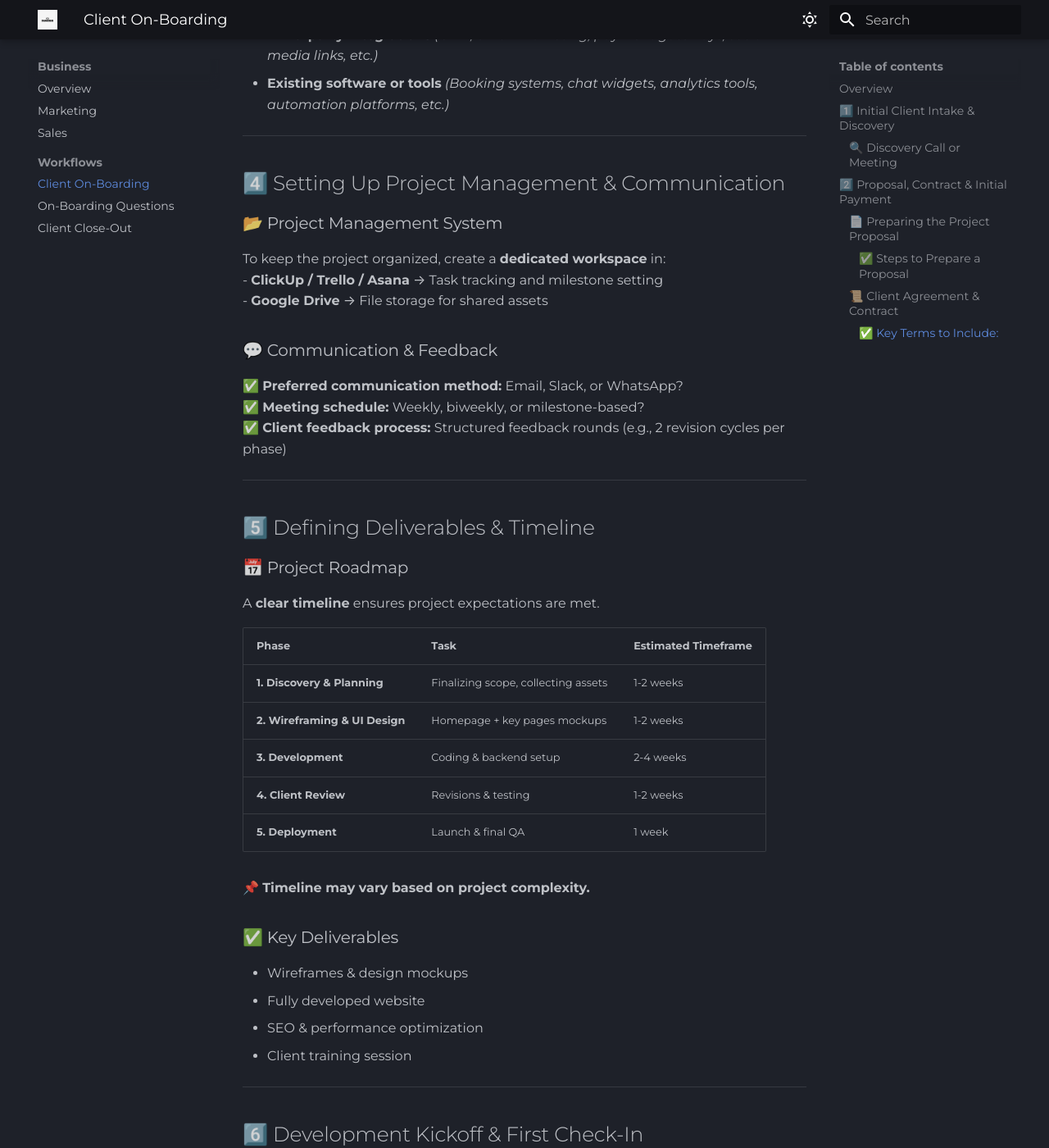
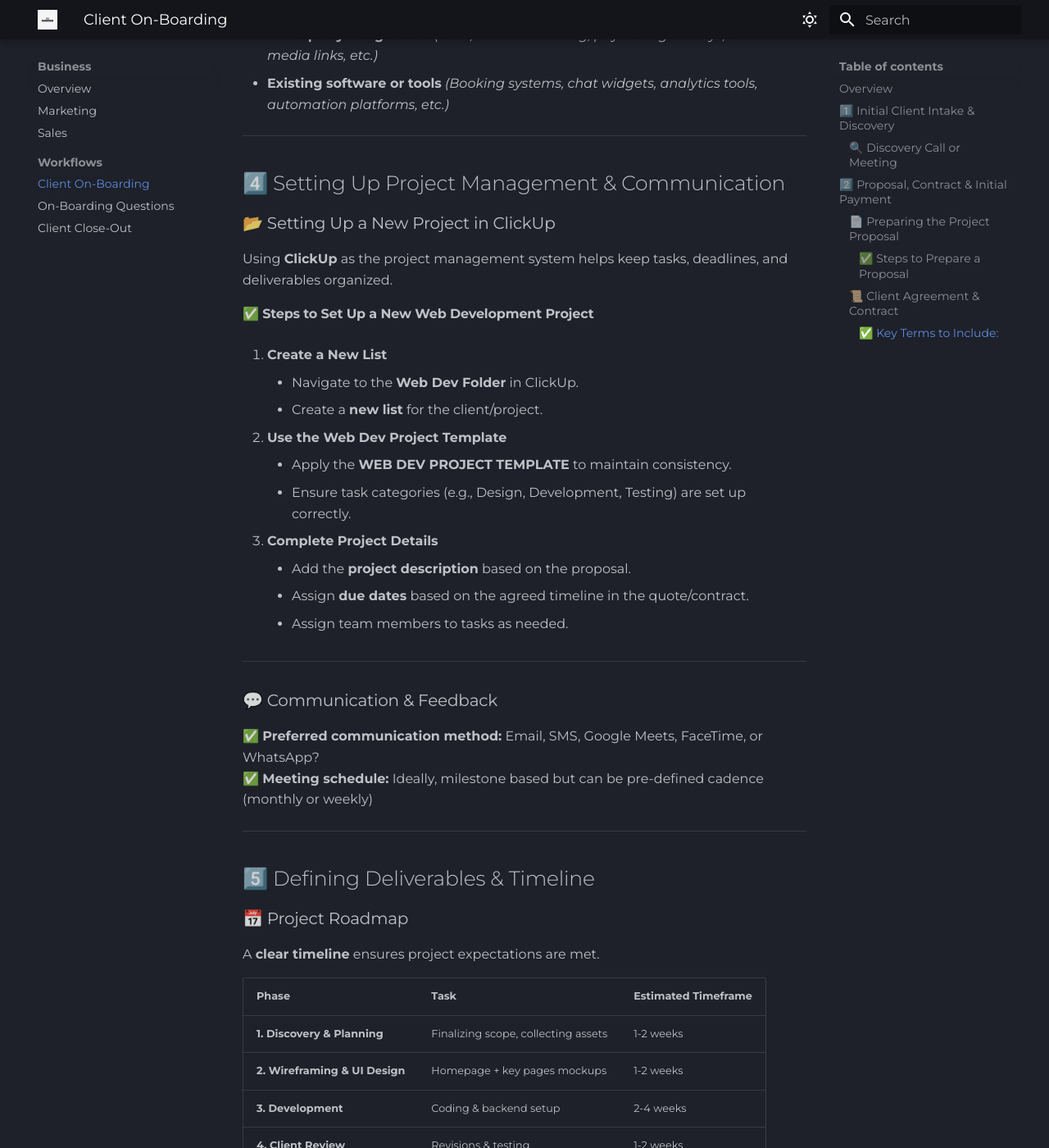
Before and after one commit to wesordonez/dunosis-web-docs, an MkDocs documentation site: the page built from docs/business/workflows/client-onboarding.md, in a window 1280 px wide and 1400 px high, scrolled down 4310 px. Shown: the whole window at 82% size. Built offline with MkDocs 1.6.1 and Material for MkDocs 9.7.7, drawn with Linux system fonts in a browser that asks for light colours; emoji names are drawn with the system emoji font.

Commit message:
improved the project management section

```diff
--- a/docs/business/workflows/client-onboarding.md
+++ b/docs/business/workflows/client-onboarding.md
@@ -205,15 +205,30 @@ Critical setup details to ensure a smooth **development, deployment, and integra
 
 ## 4️⃣ Setting Up Project Management & Communication
 
-### 📂 Project Management System
-To keep the project organized, create a **dedicated workspace** in:
-- **ClickUp / Trello / Asana** → Task tracking and milestone setting
-- **Google Drive** → File storage for shared assets
+### 📂 Setting Up a New Project in ClickUp
+
+Using **ClickUp** as the project management system helps keep tasks, deadlines, and deliverables organized.
+
+#### ✅ Steps to Set Up a New Web Development Project
+
+1. **Create a New List**
+    - Navigate to the **Web Dev Folder** in ClickUp.
+    - Create a **new list** for the client/project.
+
+2. **Use the Web Dev Project Template**
+    - Apply the **WEB DEV PROJECT TEMPLATE** to maintain consistency.
+    - Ensure task categories (e.g., Design, Development, Testing) are set up correctly.
+
+3. **Complete Project Details**
+    - Add the **project description** based on the proposal.
+    - Assign **due dates** based on the agreed timeline in the quote/contract.
+    - Assign team members to tasks as needed.
+
+---
 
 ### 💬 Communication & Feedback
-✅ **Preferred communication method:** Email, Slack, or WhatsApp?
-✅ **Meeting schedule:** Weekly, biweekly, or milestone-based?
-✅ **Client feedback process:** Structured feedback rounds (e.g., 2 revision cycles per phase)
+✅ **Preferred communication method:** Email, SMS, Google Meets, FaceTime, or WhatsApp?
+✅ **Meeting schedule:** Ideally, milestone based but can be pre-defined cadence (monthly or weekly)
 
 ---
 
```
